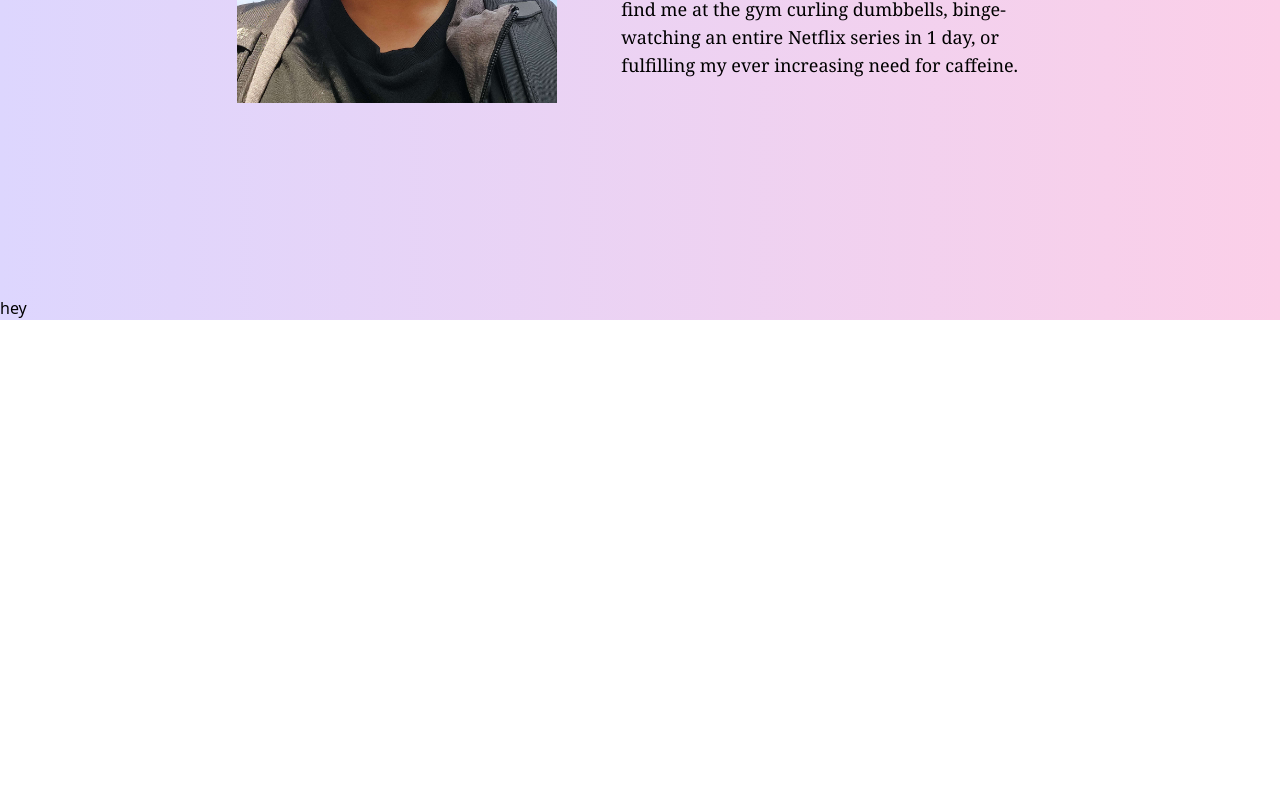
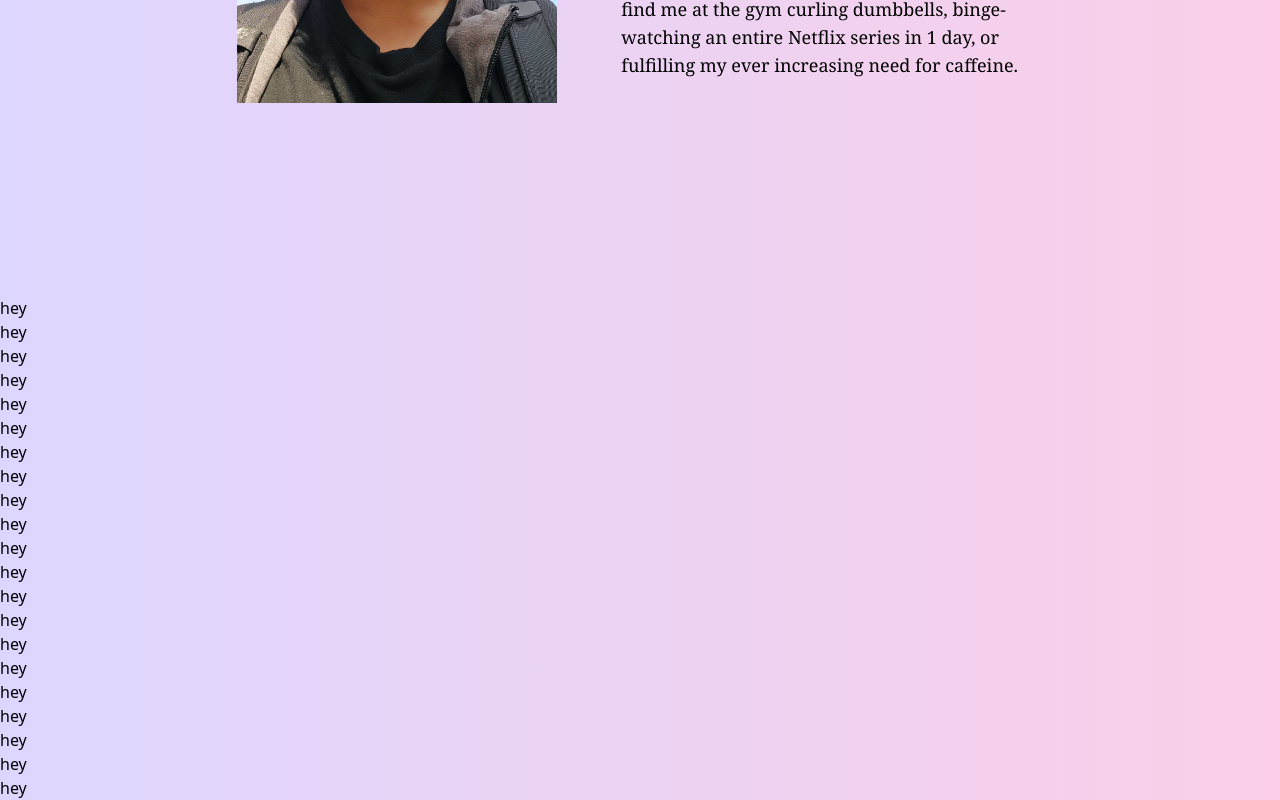
Before and after one commit to tfu2003/website, a React (Create React App) app: page / in a window 1280 px wide. Shown: the part 600-1400 px from the top of the page. Before the commit the page ends 920 px from the top, so only its background shows below. Built offline with nearby package versions, Linux system fonts and the light colour scheme.

Commit message:
fixed bug where title was in front of header

```diff
--- a/src/components/header.js
+++ b/src/components/header.js
@@ -8,9 +8,12 @@ function Header() {
   const scrollDirection = useScrollDirection();
   return (
     <div
+    style={{
+      zIndex: "1"
+    }}
       className={`sticky ${
         scrollDirection === "down" ? "-top-24" : "top-0"
-      } h-24 bg-blue-200 transition-all duration-500`}
+      } h-24 bg-blue-200 transition-all duration-500 z-100`}
     >
       <div className="p-3 font-bold font-sans text-lg">
         <h1>Tony Fu</h1>
@@ -42,7 +45,7 @@ function useScrollDirection() {
       const direction = scrollY > lastScrollY ? "down" : "up";
       if (
         direction !== scrollDirection &&
-        (scrollY - lastScrollY > 10 || scrollY - lastScrollY < -10)
+        (scrollY - lastScrollY > 1 || scrollY - lastScrollY < -10)
       ) {
         setScrollDirection(direction);
       }
--- a/src/components/intro.js
+++ b/src/components/intro.js
@@ -1,11 +1,10 @@
-import { React, useState } from "react";
+import { React} from "react";
 import { motion } from "framer-motion";
 import Characters from "./characters";
 import Profile from "./images/profile.jpeg";
 
 function Intro() {
-  const [replay, setReplay] = useState(true);
-  const placeholderText = [
+  const title = [
     {
       type: "heading1",
       text: "Hello! My name is Tony and welcome to my website!",
@@ -25,11 +24,11 @@ function Intro() {
       <motion.div
         className="App"
         initial="hidden"
-        animate={replay ? "visible" : "hidden"}
+        animate={"visible"}
         variants={container}
       >
         <div className="text-3xl">
-          {placeholderText.map((item, index) => {
+          {title.map((item, index) => {
             return <Characters {...item} key={index} />;
           })}
         </div>
--- a/src/components/projects.js
+++ b/src/components/projects.js
@@ -2,6 +2,27 @@ function Projects() {
     return (
         <div>
             <h1> hey</h1>
+            <h1> hey</h1>
+            <h1> hey</h1>
+            <h1> hey</h1>
+            <h1> hey</h1>
+            <h1> hey</h1>
+            <h1> hey</h1>
+            <h1> hey</h1>
+            <h1> hey</h1>
+            <h1> hey</h1>
+            <h1> hey</h1>
+            <h1> hey </h1>
+            <h1> hey</h1>
+            <h1> hey</h1>
+            <h1> hey</h1>
+            <h1> hey</h1>
+            <h1> hey</h1>
+            <h1> hey</h1>
+            <h1> hey</h1>
+            <h1> hey</h1>
+            <h1> hey</h1>
+
         </div>
     )
 }
```
